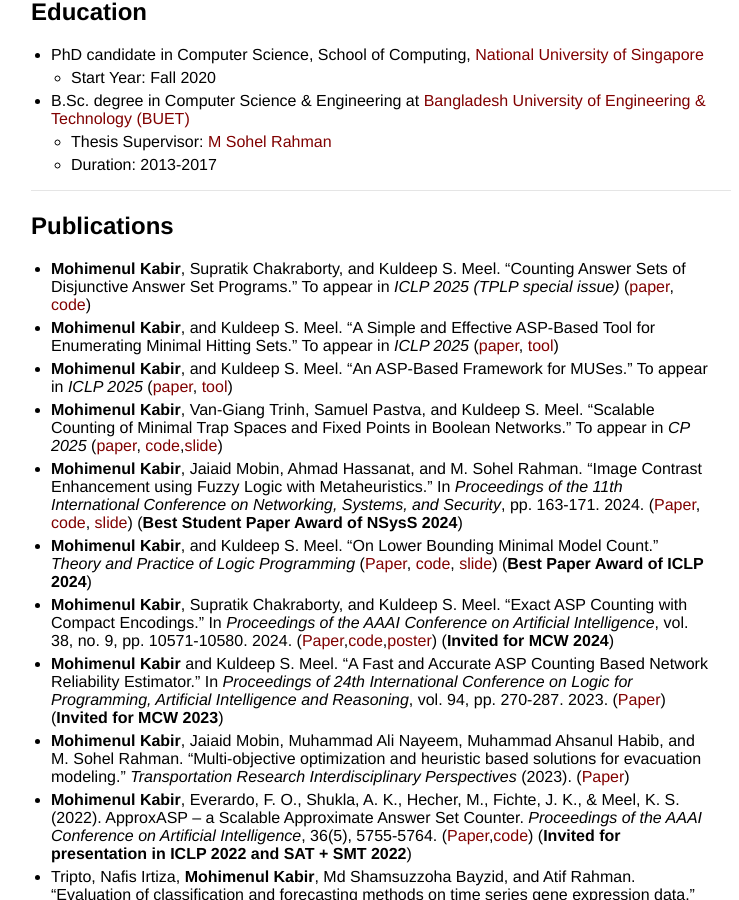
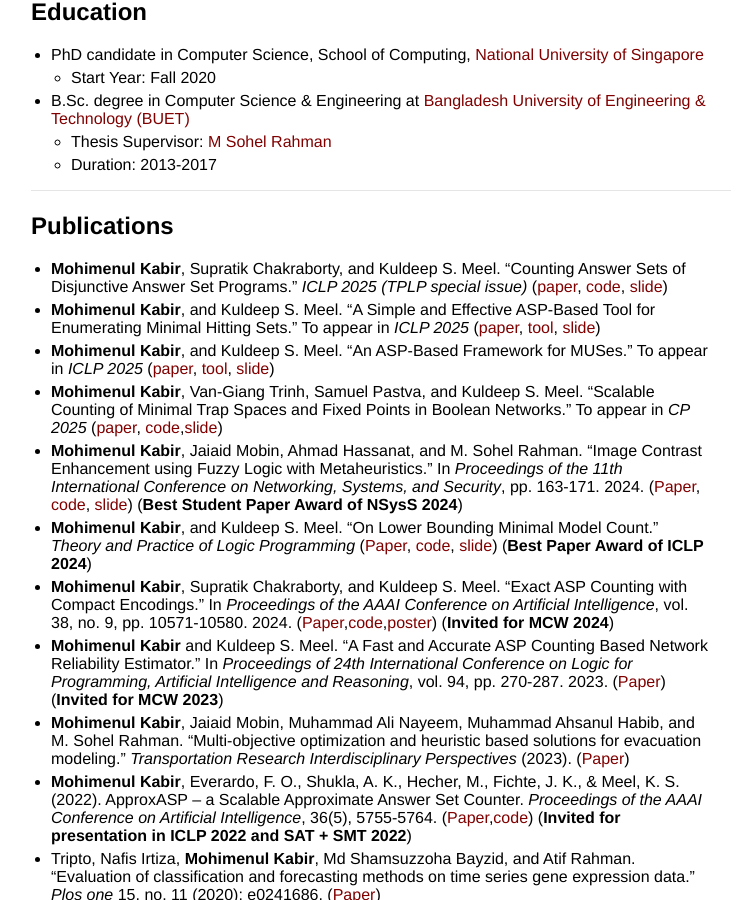
Before and after one commit to mahi045/mahi045.github.io, a Jekyll site: the page built from index.md, in a window 1280 px wide and 900 px high, scrolled down 340 px. Shown: the whole window, without its empty margins (259-998 px from the left). Built offline with Jekyll 4.4.1, drawn with Linux system fonts in a browser that asks for light colours.

Commit message:
adding slide of ICLP talks

```diff
--- a/index.md
+++ b/index.md
@@ -28,10 +28,10 @@ Here is my [CV](CV.pdf). You can reach me at [mahibuet045@gmail.com](mailto:mahi
 ---
 ## Publications
 
-- **Mohimenul Kabir**, Supratik Chakraborty, and Kuldeep S. Meel. "Counting Answer Sets of Disjunctive Answer Set Programs." To appear in _ICLP 2025 (TPLP special issue)_ ([paper](https://www.arxiv.org/abs/2507.11655), [code](https://github.com/meelgroup/SharpASP-SR))
+- **Mohimenul Kabir**, Supratik Chakraborty, and Kuldeep S. Meel. "Counting Answer Sets of Disjunctive Answer Set Programs." _ICLP 2025 (TPLP special issue)_ ([paper](https://www.arxiv.org/abs/2507.11655), [code](https://github.com/meelgroup/SharpASP-SR), [slide](sharpasp_sr_Kabir.pdf))
 - **Mohimenul Kabir**, and Kuldeep S. Meel. "A Simple and Effective ASP-Based Tool for Enumerating Minimal Hitting Sets." To appear in _ICLP 2025_
-([paper](https://arxiv.org/abs/2507.09194), [tool](https://zenodo.org/records/15104697))
-- **Mohimenul Kabir**, and Kuldeep S. Meel. "An ASP-Based Framework for MUSes." To appear in _ICLP 2025_ ([paper](https://arxiv.org/abs/2507.03929), [tool](https://zenodo.org/records/15300472))
+([paper](https://arxiv.org/abs/2507.09194), [tool](https://zenodo.org/records/15104697), [slide](mhs-asp_Kabir.pdf))
+- **Mohimenul Kabir**, and Kuldeep S. Meel. "An ASP-Based Framework for MUSes." To appear in _ICLP 2025_ ([paper](https://arxiv.org/abs/2507.03929), [tool](https://zenodo.org/records/15300472), [slide](mus-asp_Kabir.pdf))
 - **Mohimenul Kabir**, Van-Giang Trinh, Samuel Pastva, and Kuldeep S. Meel. "Scalable Counting of Minimal Trap Spaces and Fixed Points in Boolean Networks." To appear in _CP 2025_ ([paper](https://arxiv.org/pdf/2506.06013),  [code](https://github.com/meelgroup/bn-counting),[slide](counting_bn_talk.pdf))
 - **Mohimenul Kabir**, Jaiaid Mobin, Ahmad Hassanat, and M. Sohel Rahman. "Image Contrast Enhancement using Fuzzy Logic with Metaheuristics." In _Proceedings of the 11th International Conference on Networking, Systems, and Security_, pp. 163-171. 2024. ([Paper](https://dl.acm.org/doi/10.1145/3704522.3704542), [code](https://bitbucket.org/mahi045/image-enhancement/src/master/), [slide](nsys2024presentation.pdf)) (**Best Student Paper Award of NSysS 2024**)
 - **Mohimenul Kabir**, and Kuldeep S. Meel. "On Lower Bounding Minimal Model Count." _Theory and Practice of Logic Programming_ ([Paper](https://arxiv.org/pdf/2407.09744), [code](https://github.com/meelgroup/minLB), [slide](minLB.pdf)) (**Best Paper Award of ICLP 2024**)
```
Also changed, not shown: 3 other files.
